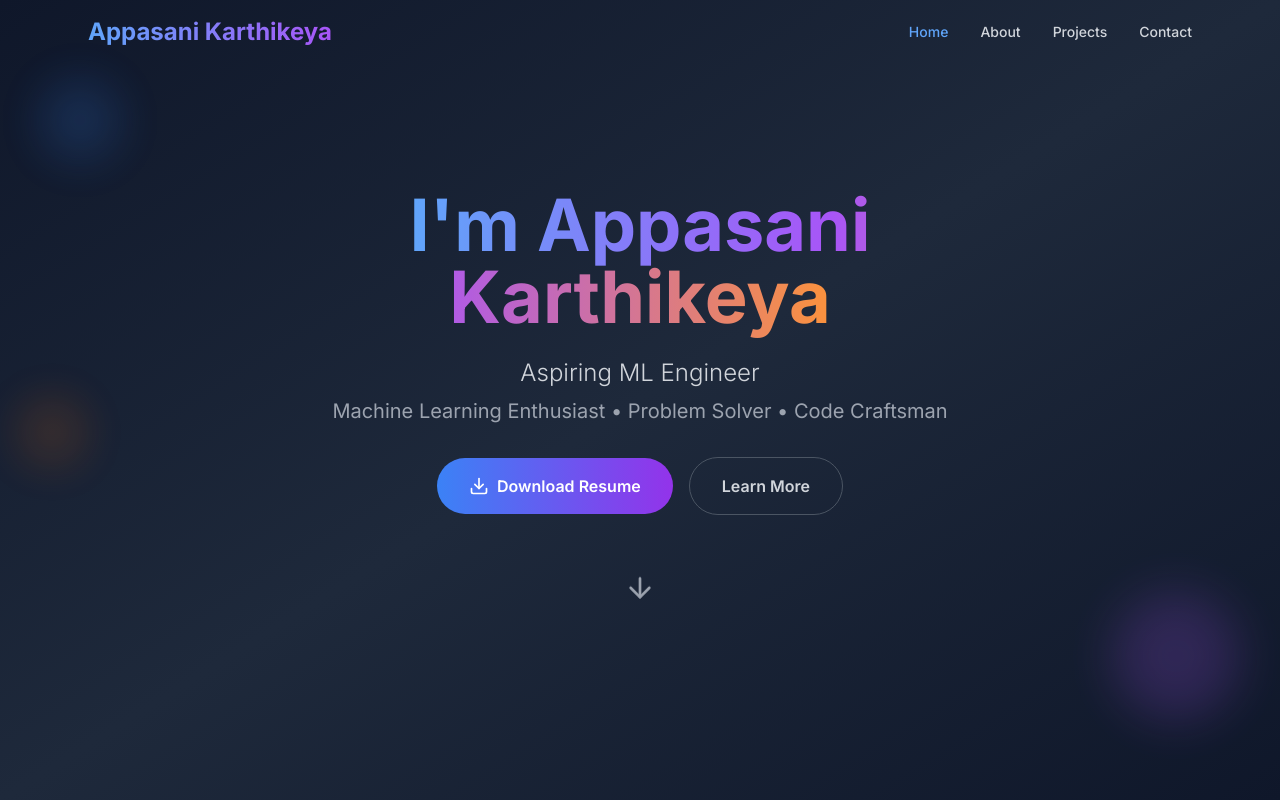
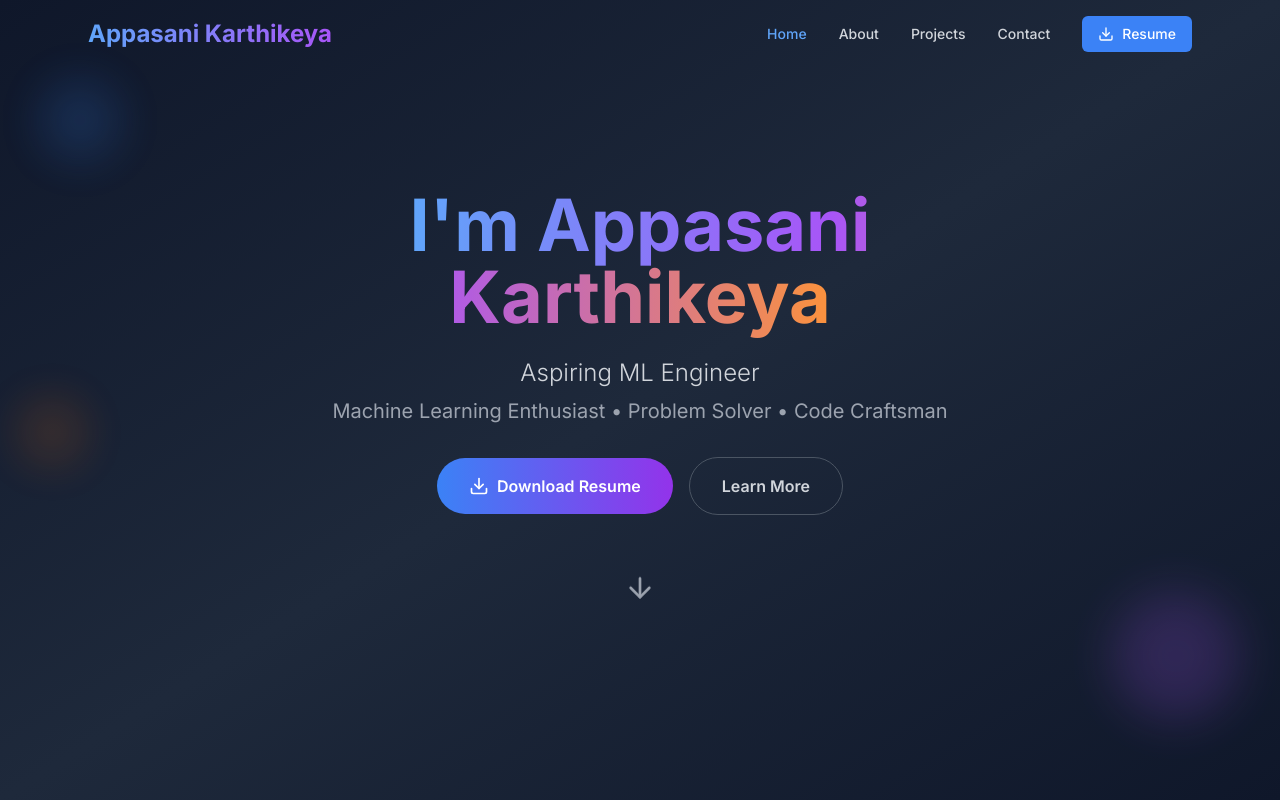
Before and after one commit to AppasaniKarthikeya/Personal_Portfolio, a React (Vite) app: page / in a window 1280 px wide. Shown: the top 800 px of the page. Built offline with nearby package versions, Linux system fonts and the light colour scheme.

Commit message:
Update Header.tsx

```diff
--- a/src/components/Header.tsx
+++ b/src/components/Header.tsx
@@ -1,5 +1,5 @@
 import React, { useState, useEffect } from 'react';
-import { Menu, X } from 'lucide-react';
+import { Menu, X, Download } from 'lucide-react';
 
 interface HeaderProps {
   activeSection: string;
@@ -25,6 +25,13 @@ export default function Header({ activeSection }: HeaderProps) {
     setIsMenuOpen(false);
   };
 
+  const downloadResume = () => {
+    const link = document.createElement('a');
+    link.href = '/Appasani_Karthikeya_Resume.pdf'; // place file in public folder
+    link.download = 'Appasani_Karthikeya_Resume.pdf';
+    link.click();
+  };
+
   const navItems = [
     { id: 'home', label: 'Home' },
     { id: 'about', label: 'About' },
@@ -33,9 +40,11 @@ export default function Header({ activeSection }: HeaderProps) {
   ];
 
   return (
-    <header className={`fixed top-0 w-full z-50 transition-all duration-300 ${
-      isScrolled ? 'bg-slate-900/95 backdrop-blur-md shadow-lg' : 'bg-transparent'
-    }`}>
+    <header
+      className={`fixed top-0 w-full z-50 transition-all duration-300 ${
+        isScrolled ? 'bg-slate-900/95 backdrop-blur-md shadow-lg' : 'bg-transparent'
+      }`}
+    >
       <div className="max-w-6xl mx-auto px-6 py-4">
         <div className="flex items-center justify-between">
           <div className="text-2xl font-bold bg-gradient-to-r from-blue-400 to-purple-500 bg-clip-text text-transparent">
@@ -43,7 +52,7 @@ export default function Header({ activeSection }: HeaderProps) {
           </div>
 
           {/* Desktop Navigation */}
-          <nav className="hidden md:flex space-x-8">
+          <nav className="hidden md:flex space-x-8 items-center">
             {navItems.map((item) => (
               <button
                 key={item.id}
@@ -55,6 +64,14 @@ export default function Header({ activeSection }: HeaderProps) {
                 {item.label}
               </button>
             ))}
+
+            {/* Download Resume Button */}
+            <button
+              onClick={downloadResume}
+              className="flex items-center gap-2 bg-blue-500 hover:bg-blue-600 text-white px-4 py-2 rounded-md text-sm font-medium transition-colors"
+            >
+              <Download size={16} /> Resume
+            </button>
           </nav>
 
           {/* Mobile Menu Button */}
@@ -81,6 +98,13 @@ export default function Header({ activeSection }: HeaderProps) {
                   {item.label}
                 </button>
               ))}
+              {/* Mobile Resume Download */}
+              <button
+                onClick={downloadResume}
+                className="flex items-center gap-2 bg-blue-500 hover:bg-blue-600 text-white px-4 py-2 rounded-md text-sm font-medium transition-colors"
+              >
+                <Download size={16} /> Resume
+              </button>
             </div>
           </nav>
         )}
```
